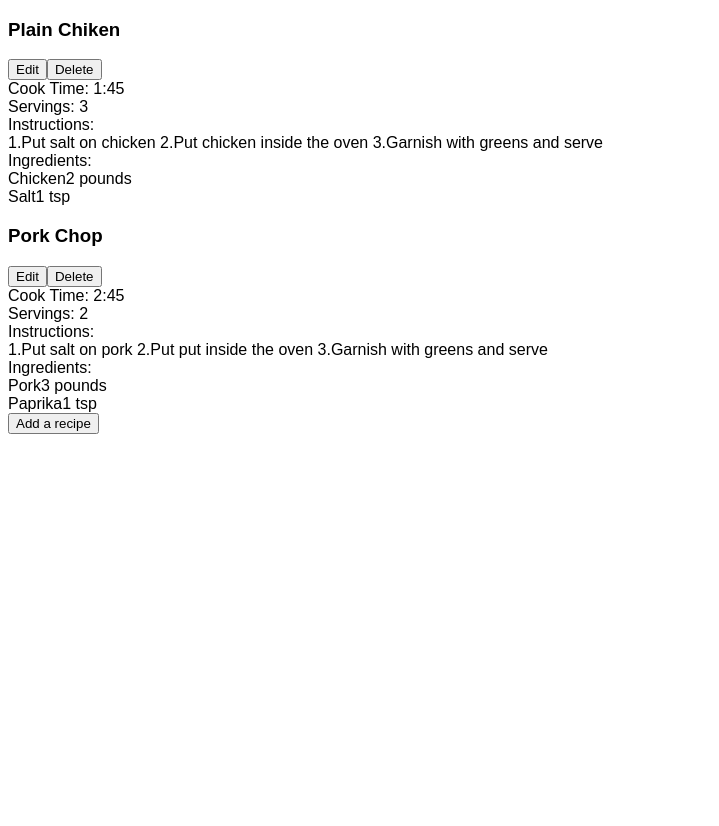
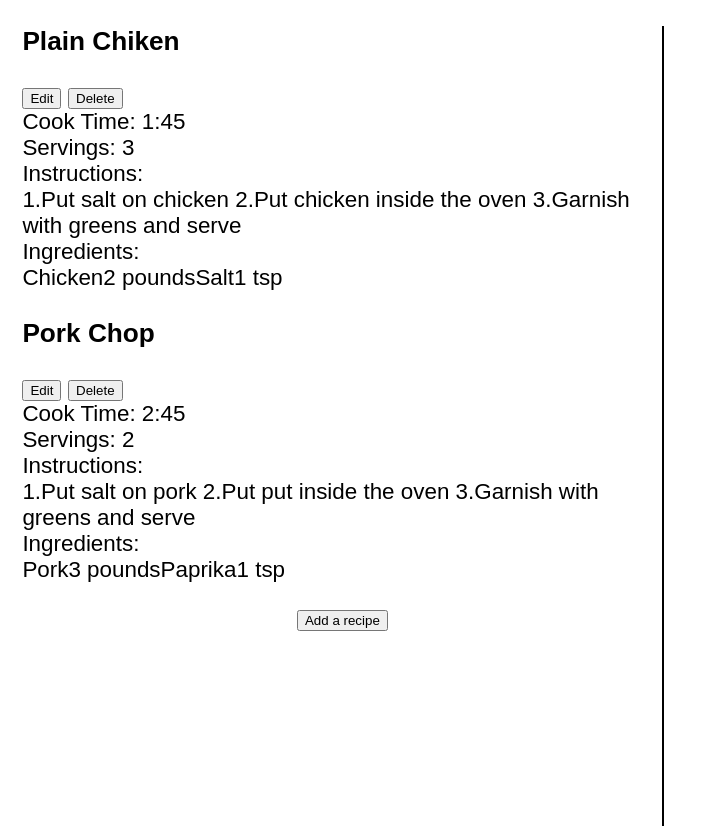
Before and after one commit to stephn2027/RMEtest, a React (Create React App) app: page / in a window 1280 px wide. Shown: the whole page, without its empty margins (0-719 px from the left). Before the commit the page ends 800 px from the top, so only its background shows below. Built offline with nearby package versions, Linux system fonts and the light colour scheme.

Commit message:
formatstyles

```diff
--- a/src/components/Ingredient.js
+++ b/src/components/Ingredient.js
@@ -5,7 +5,7 @@ export default function Ingredient({name,amount}) {
         <>
         <span>{name}</span>
         <span>{amount}</span>
-            <br />
+
         </>
     )
 }
--- a/src/components/IngredientsList.js
+++ b/src/components/IngredientsList.js
@@ -7,7 +7,7 @@ export default function IngredientsList({ingredients}) {
    })
 
     return (
-    <div>
+    <div className="ingredient-grid">
        {ingredientElements}
     </div>
     )
--- a/src/components/Recipe.js
+++ b/src/components/Recipe.js
@@ -5,30 +5,30 @@ export default function Recipe(props)
  {
      const {name,cookTime,servings,instructions,ingredients}=props;
   return (
-    <div>
-      <div>
-        <h3>{name}</h3>
+    <div className="recipe">
+      <div className="recipe__header">
+        <h3 className="recipe__title">{name}</h3>
         <div>
-          <button>Edit</button>
-          <button>Delete</button>
+          <button className="btn btn--primary mr-1">Edit</button>
+          <button className="btn btn--danger">Delete</button>
         </div>
       </div>
-      <div>
-        <span>Cook Time: </span>
-        <span>{cookTime}</span>
+      <div className="recipe__row">
+        <span className="recipe__label">Cook Time: </span>
+        <span className="recipe__value">{cookTime}</span>
       </div>
-      <div>
-        <span>Servings: </span>
-        <span>{servings}</span>
+      <div className="recipe__row">
+        <span className="recipe__label">Servings: </span>
+        <span className="recipe__value">{servings}</span>
       </div>
-      <div>
-        <span>Instructions: </span>
-        <div>{instructions}</div>
+      <div className="recipe__row">
+        <span className="recipe__label">Instructions: </span>
+        <div className="recipe__value recipe__value--instructions recipe__value--indented">{instructions}</div>
 
       </div>
-      <div>
-        <span>Ingredients: </span>
-        <div>
+      <div className="recipe__row">
+        <span className="recipe__label">Ingredients: </span>
+        <div className="recipe__value recipe__value--indented">
         <IngredienstList ingredients={ingredients}
 
         />
--- a/src/components/RecipeList.js
+++ b/src/components/RecipeList.js
@@ -1,26 +1,19 @@
-import React from 'react';
+import React from "react";
 
-import Recipe from './Recipe';
+import Recipe from "./Recipe";
 
-export default function RecipeList({recipes}) {
-    return (
-        <>
-        <div>
-        {recipes.map(recipe=>{
-           return (
+export default function RecipeList({ recipes }) {
+  return (
+    <div className="recipe-list">
+      <div>
+        {recipes.map((recipe) => {
+          return <Recipe key={recipe.id} {...recipe} />;
+        })}
+      </div>
 
-            <Recipe
-            key={recipe.id}
-            {...recipe}
-            />
-
-
-        )
-        }
-
-        )}
-        </div>
-        <button>Add a recipe</button>
-        </>
-    )
+      <div className="recipe-list__add-recipe-btn-container">
+      <button className="btn btn--primary">Add a recipe</button>
+      </div>
+    </div>
+  );
 }
--- a/src/css/app.css
+++ b/src/css/app.css
@@ -1,6 +1,20 @@
-@import 'recipe-list.css';
+@import './recipe-list.css';
+@import './fonts.css';
 @import-normalize;
+@import './buttons.css';
+@import './recipe.css';
+@import './ingredient-list.css';
 
 *,*::before,*::after{
     font-family: Gotham Rounded, sans-serif;
 }
+html{
+    font-size: 1.4rem;
+}
+body{
+    padding: 0;
+    margin: 0;
+}
+.mr-1{
+ margin-right: .3rem;
+}
--- /dev/null
+++ b/src/css/buttons.css
@@ -0,0 +1,23 @@
+.btn{
+font-size: inherit;
+border: none;
+outline: none;
+background: none;
+border-radius: .2rem;
+padding: .2rem .7rem;
+cursor: pointer;
+}
+.btn--primary{
+ color: whitesmoke;
+ background-color: hsl(200, 100%, 50%);
+}
+.btn--primary:hover{
+    background-color: hsl(200, 100%, 35%);
+}
+.btn--danger{
+    color: whitesmoke;
+    background-color: hsl(0, 100%, 50%);
+   }
+   .btn--danger:hover{
+       background-color: hsl(0, 100%, 35%);
+   }
--- /dev/null
+++ b/src/css/fonts.css
@@ -0,0 +1,19 @@
+@font-face {
+  font-family: Gotham Rounded;
+  src: url('../fonts/GothamRounded-Bold.otf') format('otf'),
+    url('../fonts/GothamRounded-Bold.otf') format('otf');
+  font-weight: bold;
+  font-stlye: normal;
+}
+@font-face {
+  font-family: Gotham Rounded;
+  src: url('../fonts/GothamRounded-LightItalic.otf') format('otf');
+  font-weight: 300;
+  font-stlye: italic;
+}
+@font-face {
+    font-family: Gotham Rounded;
+    src: url('../fonts/GothamRounded-Book.otf') format('otf');
+    font-weight: normal;
+    font-stlye: normal;
+  }
--- /dev/null
+++ b/src/css/ingredient-list.css
@@ -0,0 +1,7 @@
+.ingredient-grid{
+    display: grid;
+    grid-template-columns: repeat(2,auto);
+    row-gap: .5rem;
+    column-gap: 1rem;
+    justify-content: flex-start;
+}
--- a/src/css/recipe-list.css
+++ b/src/css/recipe-list.css
@@ -0,0 +1,10 @@
+.recipe-list{
+ border-right: 2px solid #000;
+ min-height: 100vh;
+ width: 50%;
+ margin-left: 1rem;
+}
+.recipe-list__add-recipe-btn-container{
+ text-align: center;
+ padding: 1rem 2rem 3rem 2rem;
+}
--- /dev/null
+++ b/src/css/recipe.css
@@ -0,0 +1,37 @@
+.recipe{
+ padding: 1rem;
+ padding-bottom: 2rem;
+ border-bottom: 1px solid black;
+}
+.recipe:last-child{
+    border-bottom: none;
+    padding-bottom: 1rem;
+}
+.recipe__header{
+    display: flex;
+    justify-content: space-between;
+    margin-bottom: 1rem;
+    align-items: center;
+}
+.recipe__title{
+    margin:0;
+    font-size: 1.5rem;
+}
+.recipe__row{
+    margin-top: 1rem;
+
+}
+.recipe__label{
+    margin-right: .2rem;
+}
+.recipe__value{
+    font-weight: 300;
+}
+
+.recipe__value--indented{
+ margin-top: .8rem;
+ margin-left: 1rem;
+}
+.recipe__value--instructions{
+  white-space: pre-wrap;
+}
```
